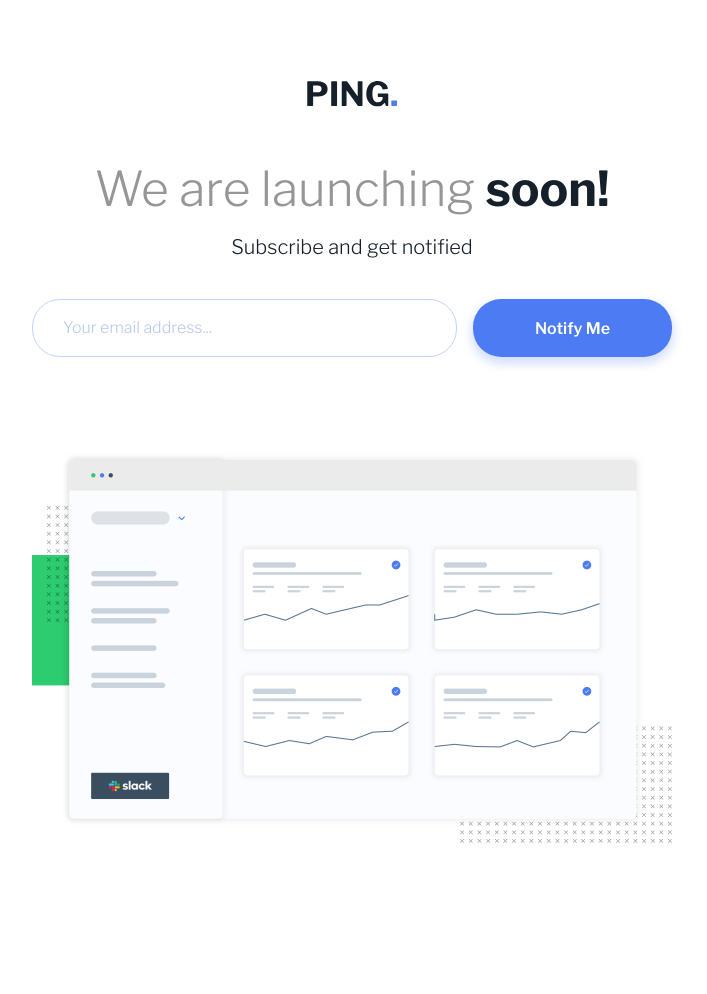
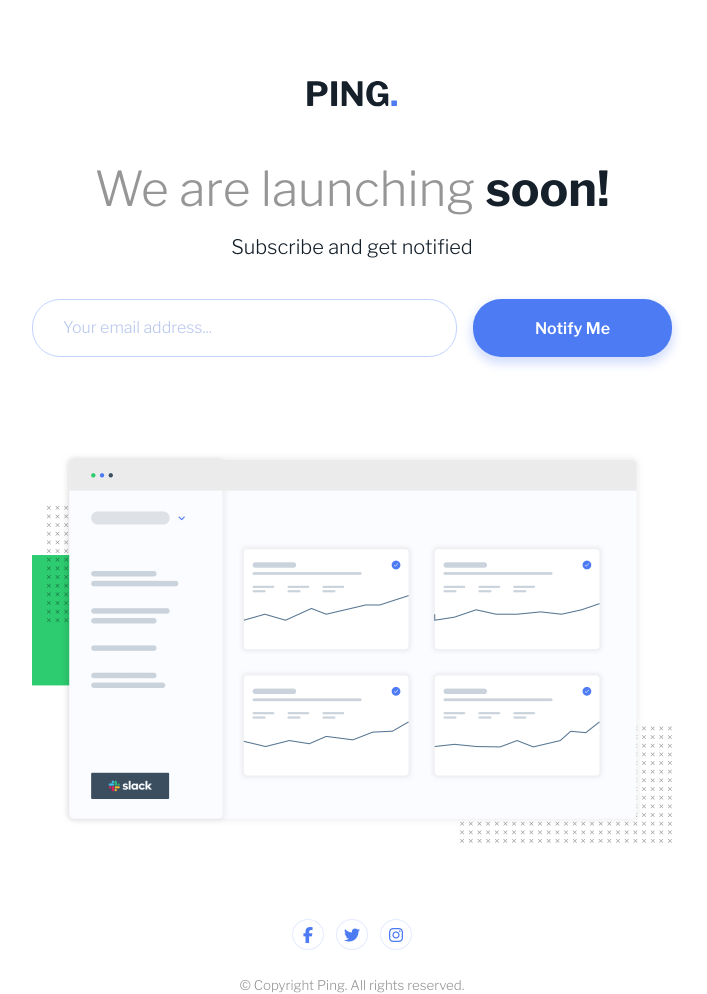
Before and after one commit to NinjaInShade/ping-coming-soon-page, a plain HTML site: page index.html in a window 1280 px wide. Shown: the whole page, without its empty margins (288-995 px from the left). Before the commit the page ends 919 px from the top, so only its background shows below. Drawn offline with nearby package versions, Linux system fonts and the light colour scheme.

Commit message:
Footer section done and tabbable

```diff
--- a/index.html
+++ b/index.html
@@ -14,6 +14,7 @@
       rel="stylesheet"
     />
     <link rel="shortcut icon" href="./assets/favicon-32x32.png" type="image/x-icon" />
+    <script src="https://kit.fontawesome.com/2c0d7e85ca.js" crossorigin="anonymous"></script>
     <title>Ping coming soon page</title>
   </head>
 
@@ -52,6 +53,31 @@
           />
         </div>
       </section>
+
+      <!----- Footer ----->
+      <footer class="footer">
+        <div class="container">
+          <ul class="social-links-list">
+            <li class="social-links-list-item">
+              <a href="./index.html" class="social-link" aria-labelledby="Facebook social link">
+                <span class="fab fa-facebook-f social-icon" aria-hidden="true"></span>
+              </a>
+            </li>
+            <li class="social-links-list-item">
+              <a href="./index.html" class="social-link" aria-labelledby="Twitter social link">
+                <span class="fab fa-twitter social-icon" aria-hidden="true"></span>
+              </a>
+            </li>
+            <li class="social-links-list-item">
+              <a href="./index.html" class="social-link" aria-labelledby="Instagram social link">
+                <span class="fab fa-instagram social-icon" aria-hidden="true"></span>
+              </a>
+            </li>
+          </ul>
+
+          <small class="small footer-copyright">© Copyright Ping. All rights reserved.</small>
+        </div>
+      </footer>
     </main>
 
     <script src="./main.js"></script>
--- a/main.css
+++ b/main.css
@@ -81,3 +81,52 @@
   max-width: 100%;
   width: 100%;
 }
+
+.footer {
+  padding: 0 var(--horizontal-padding) 0 var(--horizontal-padding);
+}
+
+.social-links-list {
+  display: flex;
+  justify-content: center;
+  align-items: center;
+  margin-bottom: 25px;
+}
+
+.social-links-list-item:not(:last-child) {
+  margin-right: 12px;
+}
+
+.social-link {
+  display: block;
+  position: relative;
+  border: 0.92px solid rgba(76, 123, 243, 0.15);
+  border-radius: 50%;
+  width: 32px;
+  height: 31px;
+}
+
+.social-icon {
+  position: absolute;
+  color: var(--blue);
+  transform: translate(-50%, -50%);
+  top: 50%;
+  left: 50%;
+}
+
+.social-link:hover,
+.social-link:focus {
+  outline: none;
+  transition: all 0.2s ease-in-out;
+  background-color: var(--blue);
+}
+
+.social-link:hover .social-icon,
+.social-link:focus .social-icon {
+  transition: all 0.2s ease-in-out;
+  color: #fff;
+}
+
+.footer-copyright {
+  color: var(--gray);
+}
```
